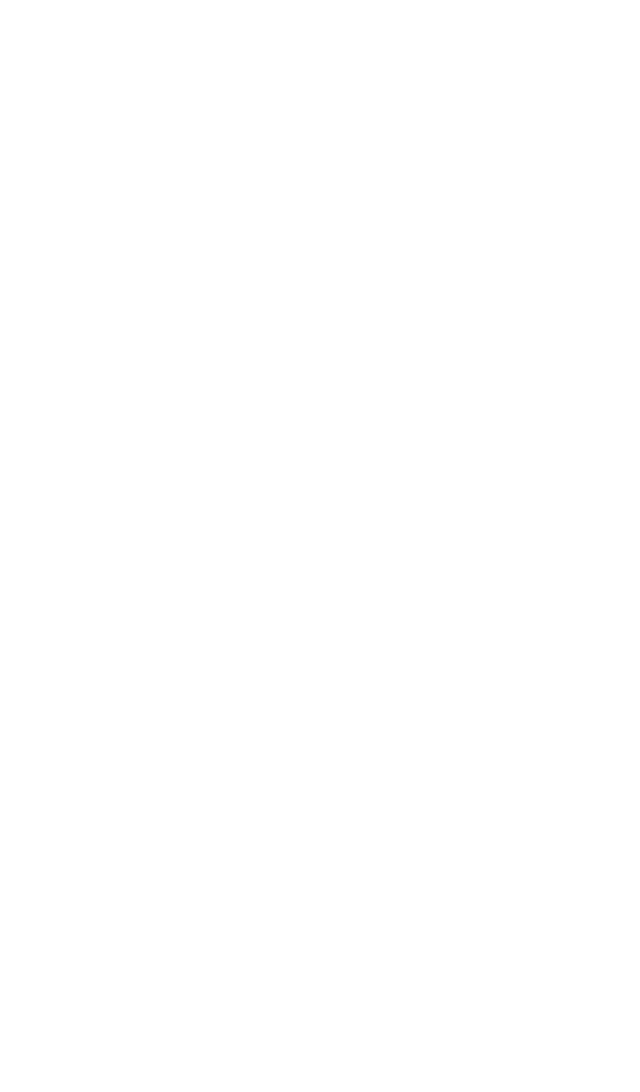
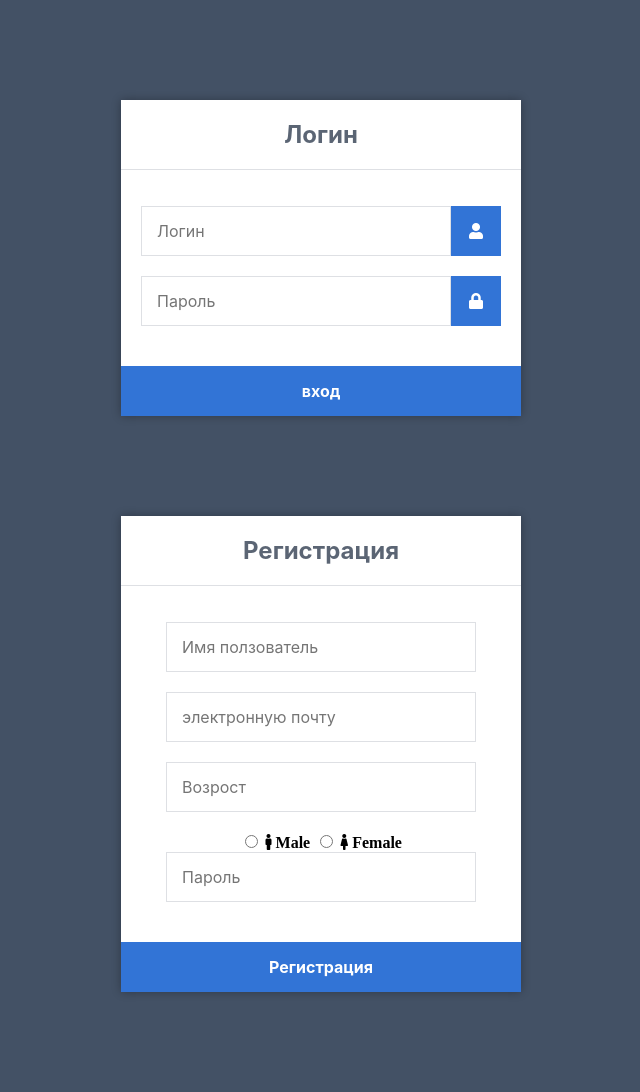
Before and after one commit to warednsour/registration-system-PHP, a PHP site: page / in a window 1280 px wide. Before the commit the part shown is empty. Shown: the whole page, without its empty margins (319-959 px from the left). Before the commit the page ends 800 px from the top, so only its background shows below. Run offline with PHP 8.4, Linux system fonts and the light colour scheme.

Commit message:
everything is going on good so far

```diff
--- a/index.php
+++ b/index.php
@@ -2,9 +2,46 @@
 <html lang="en" dir="ltr">
   <head>
     <meta charset="utf-8">
+    <link rel="stylesheet" href="master.css">
+    <link rel="stylesheet" href="https://use.fontawesome.com/releases/v5.7.1/css/all.css">
     <title></title>
   </head>
   <body>
 
+
+      <!-- Form for login -->
+    <div class="register">
+      <h1>Логин</h1>
+    <form class="" action="login.php" method="post">
+      <input type="text" name="login" value=""placeholder="Логин" required>
+      <label for="login">
+        <i class="fas fa-user"></i>
+      </label>
+      <input type="password" name="password" value="" placeholder="Пароль" required>
+      <label for="password">
+					<i class="fas fa-lock"></i>
+				</label>
+      <input type="submit" name="submit" value="вход">
+    </form>
+  </div>
+
+  <!-- Form for registeration -->
+
+  <div class="register">
+      <h1>Регистрация</h1>
+    <form class="" action="register.php" method="post">
+      <input type="text" name="login" value="" placeholder="Имя ползователь">
+      <input type="email" name="email" value="" placeholder="электронную почту">
+      <input type="text" name="age" value=""placeholder="Возрост">
+      <div class="ward">
+      <input type="radio" id="male" name="sex" value="male">
+      <i class="fas fa-male" > Male</i>
+      <input type="radio" id="female" name="sex" value="female">
+      <i class="fas fa-female"> Female</i>
+    </div>
+      <input type="password" name="password" value="" placeholder="Пароль">
+      <input type="submit" name="submit" value="Регистрация">
+    </form>
+    </div>
   </body>
 </html>
--- /dev/null
+++ b/master.css
@@ -0,0 +1,61 @@
+* {
+  	box-sizing: border-box;
+  	font-family: -apple-system, BlinkMacSystemFont, "segoe ui", roboto, oxygen, ubuntu, cantarell, "fira sans", "droid sans", "helvetica neue", Arial, sans-serif;
+  	font-size: 16px;
+  	-webkit-font-smoothing: antialiased;
+  	-moz-osx-font-smoothing: grayscale;
+}
+body {
+  	background-color: #435165;
+  	margin: 0;
+}
+.register {
+  	width: 400px;
+  	background-color: #ffffff;
+  	box-shadow: 0 0 9px 0 rgba(0, 0, 0, 0.3);
+  	margin: 100px auto;
+}
+.register h1 {
+  	text-align: center;
+  	color: #5b6574;
+  	font-size: 24px;
+  	padding: 20px 0 20px 0;
+  	border-bottom: 1px solid #dee0e4;
+}
+.register form {
+  	display: flex;
+  	flex-wrap: wrap;
+  	justify-content: center;
+  	padding-top: 20px;
+}
+.register form label {
+  	display: flex;
+  	justify-content: center;
+  	align-items: center;
+  	width: 50px;
+ 	height: 50px;
+  	background-color: #3274d6;
+  	color: #ffffff;
+}
+.register form input[type="password"], .register form input[type="text"], .register form input[type="email"] {
+  	width: 310px;
+  	height: 50px;
+  	border: 1px solid #dee0e4;
+  	margin-bottom: 20px;
+  	padding: 0 15px;
+}
+.register form input[type="submit"] {
+  	width: 100%;
+  	padding: 15px;
+  	margin-top: 20px;
+  	background-color: #3274d6;
+ 	border: 0;
+  	cursor: pointer;
+  	font-weight: bold;
+  	color: #ffffff;
+  	transition: background-color 0.2s;
+}
+.register form input[type="submit"]:hover {
+	background-color: #2868c7;
+  	transition: background-color 0.2s;
+}
```
Also changed, not shown: register.php (added, +74 -0 lines), db.txt (added), login.php (added).
